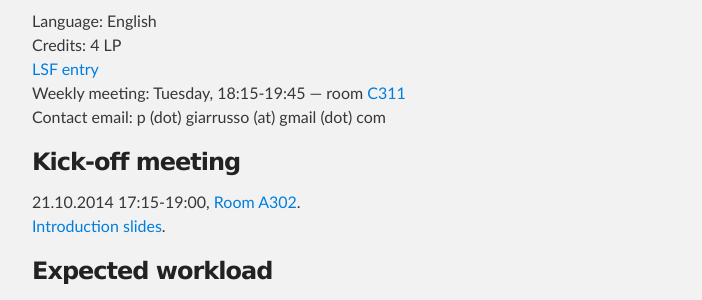
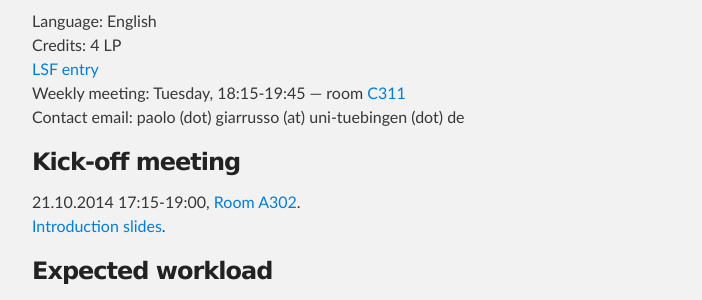
Before and after one commit to ps-mr/ps-mr.github.io, a Jekyll site: the page built from ws14-metaprogramming.md, in a window 1280 px wide and 900 px high, scrolled down 2359 px. Shown: the part 153-453 px from the top of the window, without its empty margins (288-990 px from the left). Built offline with Jekyll 4.4.1, drawn with Linux system fonts in a browser that asks for light colours.

Commit message:
WS14MP: Update contact email

```diff
--- a/ws14-metaprogramming.md
+++ b/ws14-metaprogramming.md
@@ -80,7 +80,7 @@ Language: English\\
 Credits: 4 LP\\
 [LSF entry](http://campus.verwaltung.uni-tuebingen.de/lsfpublic/rds?state=verpublish&status=init&vmfile=no&publishid=114223&moduleCall=webInfo&publishConfFile=webInfo&publishSubDir=veranstaltung)\\
 Weekly meeting: Tuesday, 18:15-19:45 --- room [C311](http://campus.verwaltung.uni-tuebingen.de/lsfpublic/rds?state=verpublish&status=init&vmfile=no&moduleCall=webInfo&publishConfFile=webInfoRaum&publishSubDir=raum&keep=y&raum.rgid=2963)\\
-Contact email: p (dot) giarrusso (at) gmail (dot) com
+Contact email: paolo (dot) giarrusso (at) uni-tuebingen (dot) de
 
 ### Kick-off meeting
 
```
